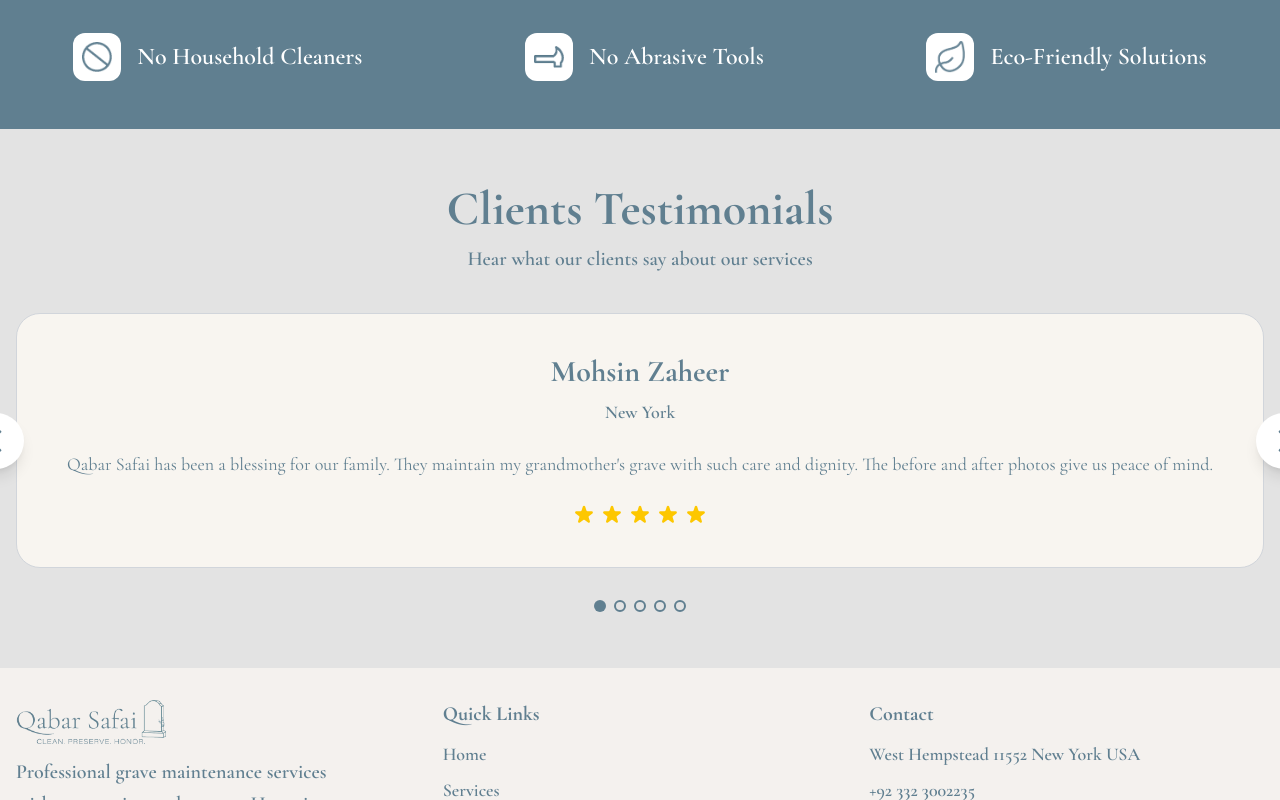
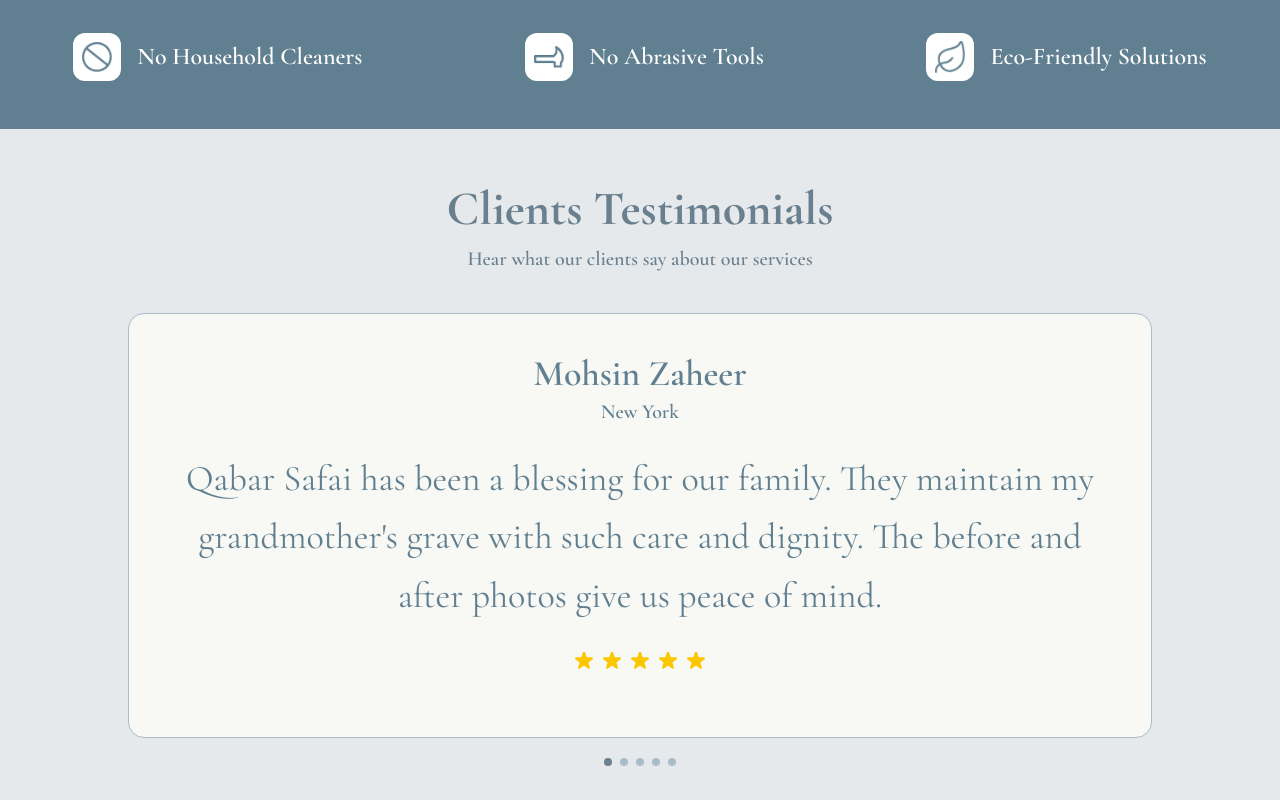
Before and after one commit to syedzaibraza/qabar-safai, a Next.js app: page / in a window 1280 px wide. Shown: the part 3580-4380 px from the top of the page. Built offline with nearby package versions, Linux system fonts and the light colour scheme.

Commit message:
Testionials updated

```diff
--- a/components/home/testimonials.tsx
+++ b/components/home/testimonials.tsx
@@ -1,5 +1,11 @@
 "use client";
-import { useState } from "react";
+import { Swiper, SwiperSlide } from "swiper/react";
+import { Navigation, Pagination } from "swiper/modules";
+
+// Import Swiper styles
+import "swiper/css";
+import "swiper/css/navigation";
+import "swiper/css/pagination";
 
 type Testimonial = {
     name: string;
@@ -36,45 +42,76 @@ const testimonials: Testimonial[] = [
 ];
 
 const Testimonials = () => {
-    const [currentIndex, setCurrentIndex] = useState(0);
-
-    const nextTestimonial = () => {
-        setCurrentIndex((prev) => (prev + 1) % testimonials.length);
-    };
-
-    const prevTestimonial = () => {
-        setCurrentIndex((prev) => (prev - 1 + testimonials.length) % testimonials.length);
-    };
-
-    const goToTestimonial = (index: number) => {
-        setCurrentIndex(index);
-    };
-
-    const currentTestimonial = testimonials[currentIndex];
-
     return (
-        <section className="bg-[#E3E3E3] px-4 py-14">
+        <section className="bg-[#E6E9EC] px-4 py-14">
             <div className="lg:max-w-4xl xl:max-w-7xl 2xl:max-w-360 mx-auto">
                 {/* Title and Subtitle */}
                 <div className="text-center mb-10">
-                    <h2 className="text-4xl md:text-5xl font-bold text-primary mb-3">
+                    <h2 className="text-4xl md:text-5xl font-bold text-[#6B808F] mb-3">
                         Clients Testimonials
                     </h2>
-                    <p className="text-lg md:text-xl text-primary font-semibold">
+                    <p className="text-lg md:text-xl text-[#6B808F] font-semibold">
                         Hear what our clients say about our services
                     </p>
                 </div>
 
-                {/* Testimonial Card Container */}
+                {/* Testimonial Carousel */}
                 <div className="relative">
-                    {/* Left Arrow */}
+                    <Swiper
+                        modules={[Navigation, Pagination]}
+                        spaceBetween={30}
+                        slidesPerView={1}
+                        navigation={{
+                            prevEl: ".swiper-button-prev-custom",
+                            nextEl: ".swiper-button-next-custom",
+                        }}
+                        pagination={{
+                            clickable: true,
+                            el: ".swiper-pagination-custom",
+                            bulletClass: "swiper-pagination-bullet-custom",
+                            bulletActiveClass: "swiper-pagination-bullet-active-custom",
+                        }}
+                        className="pb-0"
+                    >
+                        {testimonials.map((testimonial, index) => (
+                            <SwiperSlide key={index}>
+                                <div className="max-w-5xl mx-auto bg-[#F8F8F5] rounded-2xl text-center border border-[#A9BCC7] p-6 md:p-10">
+                                    <h3 className="text-2xl xl:text-4xl font-semibold text-primary text-center mb-1">
+                                        {testimonial.name}
+                                    </h3>
+
+                                    <p className="text-base md:text-xl font-semibold text-primary text-center mb-6">
+                                        {testimonial.location}
+                                    </p>
+                                    <div className="mb-6">
+                                        <p className="text-center md:text-4xl text-primary leading-relaxed font-normal">
+                                            {testimonial.text}
+                                        </p>
+                                    </div>
+
+                                    <div className="flex justify-center gap-1 mb-6">
+                                        {[...Array(5)].map((_, i) => (
+                                            <svg
+                                                key={i}
+                                                className="w-5 h-5 md:w-6 md:h-6 text-yellow-400 fill-current"
+                                                viewBox="0 0 20 20"
+                                            >
+                                                <path d="M9.049 2.927c.3-.921 1.603-.921 1.902 0l1.07 3.292a1 1 0 00.95.69h3.462c.969 0 1.371 1.24.588 1.81l-2.8 2.034a1 1 0 00-.364 1.118l1.07 3.292c.3.921-.755 1.688-1.54 1.118l-2.8-2.034a1 1 0 00-1.175 0l-2.8 2.034c-.784.57-1.838-.197-1.539-1.118l1.07-3.292a1 1 0 00-.364-1.118L2.98 8.72c-.783-.57-.38-1.81.588-1.81h3.461a1 1 0 00.951-.69l1.07-3.292z" />
+                                            </svg>
+                                        ))}
+                                    </div>
+                                </div>
+                            </SwiperSlide>
+                        ))}
+                    </Swiper>
+
+                    {/* Custom Navigation Arrows */}
                     <button
-                        onClick={prevTestimonial}
-                        className="absolute left-0 md:-left-12 top-1/2 -translate-y-1/2 z-10 bg-white rounded-full p-3 shadow-lg hover:bg-gray-50 transition-colors"
+                        className="swiper-button-prev-custom absolute left-0 md:-left-12 top-1/2 -translate-y-1/2 z-10 text-[#6B808F] hover:text-[#5a6f7e] transition-colors"
                         aria-label="Previous testimonial"
                     >
                         <svg
-                            className="w-6 h-6 md:w-8 md:h-8 text-primary"
+                            className="w-6 h-6 md:w-8 md:h-8"
                             fill="none"
                             strokeLinecap="round"
                             strokeLinejoin="round"
@@ -86,48 +123,12 @@ const Testimonials = () => {
                         </svg>
                     </button>
 
-                    {/* Testimonial Card */}
-                    <div className="bg-[#F8F5F0] rounded-3xl border border-[#D1D5DB] p-6 md:p-10 mx-12 md:mx-0">
-                        {/* Client Name */}
-                        <h3 className="text-2xl md:text-3xl font-bold text-primary text-center mb-2">
-                            {currentTestimonial.name}
-                        </h3>
-
-                        {/* Location */}
-                        <p className="text-base md:text-lg text-primary text-center mb-6 font-semibold">
-                            {currentTestimonial.location}
-                        </p>
-
-                        {/* Testimonial Text */}
-                        <div className="text-center mb-6">
-                            <p className="text-base md:text-lg text-primary leading-relaxed">
-
-                                {currentTestimonial.text}
-                            </p>
-                        </div>
-
-                        {/* Star Rating */}
-                        <div className="flex justify-center gap-1">
-                            {[...Array(5)].map((_, i) => (
-                                <svg
-                                    key={i}
-                                    className="w-5 h-5 md:w-6 md:h-6 text-yellow-400 fill-current"
-                                    viewBox="0 0 20 20"
-                                >
-                                    <path d="M9.049 2.927c.3-.921 1.603-.921 1.902 0l1.07 3.292a1 1 0 00.95.69h3.462c.969 0 1.371 1.24.588 1.81l-2.8 2.034a1 1 0 00-.364 1.118l1.07 3.292c.3.921-.755 1.688-1.54 1.118l-2.8-2.034a1 1 0 00-1.175 0l-2.8 2.034c-.784.57-1.838-.197-1.539-1.118l1.07-3.292a1 1 0 00-.364-1.118L2.98 8.72c-.783-.57-.38-1.81.588-1.81h3.461a1 1 0 00.951-.69l1.07-3.292z" />
-                                </svg>
-                            ))}
-                        </div>
-                    </div>
-
-                    {/* Right Arrow */}
                     <button
-                        onClick={nextTestimonial}
-                        className="absolute right-0 md:-right-12 top-1/2 -translate-y-1/2 z-10 bg-white rounded-full p-3 shadow-lg hover:bg-gray-50 transition-colors"
+                        className="swiper-button-next-custom absolute right-0 md:-right-12 top-1/2 -translate-y-1/2 z-10 text-[#6B808F] hover:text-[#5a6f7e] transition-colors"
                         aria-label="Next testimonial"
                     >
                         <svg
-                            className="w-6 h-6 md:w-8 md:h-8 text-primary"
+                            className="w-6 h-6 md:w-8 md:h-8"
                             fill="none"
                             strokeLinecap="round"
                             strokeLinejoin="round"
@@ -140,21 +141,58 @@ const Testimonials = () => {
                     </button>
                 </div>
 
-                {/* Pagination Dots */}
-                <div className="flex justify-center gap-2 mt-8">
-                    {testimonials.map((_, index) => (
-                        <button
-                            key={index}
-                            onClick={() => goToTestimonial(index)}
-                            className={`transition-all ${index === currentIndex
-                                ? "w-3 h-3 bg-primary rounded-full"
-                                : "w-3 h-3 border-2 border-primary rounded-full bg-transparent"
-                                }`}
-                            aria-label={`Go to testimonial ${index + 1}`}
-                        />
-                    ))}
-                </div>
+                {/* Custom Pagination Dots - Separate below the slide */}
+                <div className="swiper-pagination-custom mt-8"></div>
             </div>
+
+            <style jsx global>{`
+                .swiper-pagination-custom {
+                    position: relative !important;
+                    bottom: -20px !important;
+                    left: auto !important;
+                    transform: none !important;
+                    width: 100% !important;
+                    display: flex !important;
+                    justify-content: center !important;
+                    align-items: center !important;
+                    gap: 8px !important;
+                    margin-top: 0 !important;
+                    padding-top: 0 !important;
+                    z-index: 10 !important;
+                }
+
+                .swiper-pagination-bullet-custom {
+                    width: 8px !important;
+                    height: 8px !important;
+                    background: #A9BCC7 !important;
+                    opacity: 1 !important;
+                    border-radius: 50% !important;
+                    cursor: pointer;
+                    transition: all 0.3s ease;
+                    margin: 0 !important;
+                    display: inline-block !important;
+                }
+
+                .swiper-pagination-bullet-active-custom {
+                    background: #6B808F !important;
+                    width: 8px !important;
+                    height: 8px !important;
+                }
+
+                .swiper-button-prev-custom.swiper-button-disabled,
+                .swiper-button-next-custom.swiper-button-disabled {
+                    opacity: 0.35;
+                    cursor: auto;
+                    pointer-events: none;
+                }
+
+                @media (max-width: 768px) {
+                    .swiper-button-prev-custom,
+                    .swiper-button-next-custom {
+                        display: none;
+                    }
+                }
+            `}</style>
         </section>
     );
 };
--- a/components/home/whychosen.tsx
+++ b/components/home/whychosen.tsx
@@ -20,7 +20,7 @@ const WhyChosen = () => {
         }, {
             title: "100%",
             description: "Satisfaction",
-            icon: "/icons/badge.png"
+            icon: "/icons/badge.svg"
         }
     ]
 
@@ -70,7 +70,7 @@ const WhyChosen = () => {
                     ))}
                 </div>
                 <div className='bg-white p-16 rounded-4xl mt-10 flex justify-center items-center gap-10 text-primary'>
-                    <div className='rounded-4xl overflow-hidden w-1/2 max-h-[534px]'>
+                    <div className='rounded-4xl overflow-hidden w-1/2 max-h-133.5'>
                         <ReactCompareImage
                             leftImage="/work/before-1.png"
                             rightImage="/work/after-1.png"
--- a/package.json
+++ b/package.json
@@ -12,7 +12,8 @@
     "next": "16.1.6",
     "react": "19.2.3",
     "react-compare-image": "^3.5.14",
-    "react-dom": "19.2.3"
+    "react-dom": "19.2.3",
+    "swiper": "^12.1.0"
   },
   "devDependencies": {
     "@tailwindcss/postcss": "^4",
```
Also changed, not shown: components/header.tsx (+4 -4 lines), public/icons/badge.svg (added), 1 other file (tests, documents, lock files or other folders).
